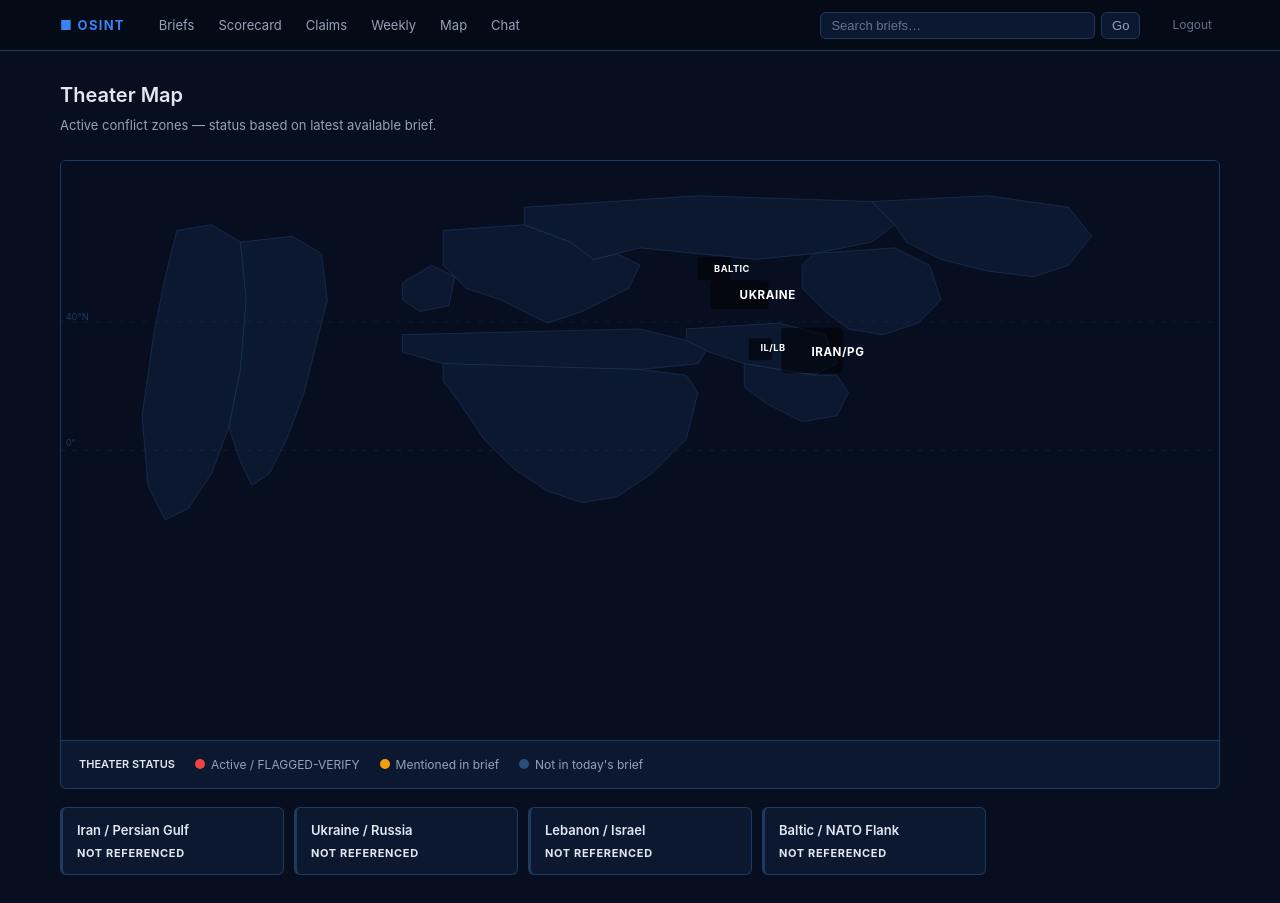
After one commit to eramolz23/osint-dashboard, a Flask app: template templates/map.html in a window 1280 px wide. The commit adds this page. Run offline with Flask 3, Linux system fonts and the light colour scheme; the template is opened without the code that fills it, so the values that code supplies are empty.

Commit message:
Add weekly rollups, claim kanban, and theater map
- /weekly lists all Weekly Rollups tab entries; /weekly/<id> renders full HTML assessment
- /claims rewritten as 3-column kanban: OPEN (amber), CONFIRMED (green), CONTRADICTED (red)
- /map shows SVG theater map with zone coloring based on today's brief content
- Weekly and Map added to nav

Co-Authored-By: Claude Sonnet 4.6 <noreply@anthropic.com>

```diff
--- a/app.py
+++ b/app.py
@@ -121,13 +121,10 @@ def scorecard():
 def claims():
     all_claims = sheets.get_claims()
 
-    status_filter = request.args.get("status", "").strip()
     category_filter = request.args.get("category", "").strip()
     priority_filter = request.args.get("priority", "").strip()
 
     filtered = all_claims
-    if status_filter:
-        filtered = [c for c in filtered if c.get("Status", "").upper() == status_filter.upper()]
     if category_filter:
         filtered = [c for c in filtered if c.get("Category", "").lower() == category_filter.lower()]
     if priority_filter:
@@ -135,19 +132,23 @@ def claims():
 
     filtered = sorted(filtered, key=lambda x: x.get("Date Added", ""), reverse=True)
 
-    all_statuses = sorted({c.get("Status", "") for c in all_claims if c.get("Status")})
+    open_claims        = [c for c in filtered if c.get("Status", "").upper() == "OPEN"]
+    confirmed_claims   = [c for c in filtered if c.get("Status", "").upper() == "CONFIRMED"]
+    contradicted_claims = [c for c in filtered if c.get("Status", "").upper() == "CONTRADICTED"]
+
     all_categories = sorted({c.get("Category", "") for c in all_claims if c.get("Category")})
     all_priorities = sorted({c.get("Priority", "") for c in all_claims if c.get("Priority")})
 
     return render_template(
         "claims.html",
-        claims=filtered,
-        all_statuses=all_statuses,
+        open_claims=open_claims,
+        confirmed_claims=confirmed_claims,
+        contradicted_claims=contradicted_claims,
         all_categories=all_categories,
         all_priorities=all_priorities,
-        status_filter=status_filter,
         category_filter=category_filter,
         priority_filter=priority_filter,
+        total=len(filtered),
     )
 
 
@@ -167,6 +168,80 @@ def search():
         ]
         results = sorted(results, key=lambda x: x.get("Date", ""), reverse=True)
     return render_template("search.html", results=results, q=q)
+
+
+# ── Weekly Rollups ────────────────────────────────────────────────────────────
+
+@app.route("/weekly")
+@require_auth
+def weekly():
+    rollups = sheets.get_weekly_rollups()
+    rollups = sorted(rollups, key=lambda x: x.get("Week Ending", ""), reverse=True)
+    return render_template("weekly.html", rollups=rollups)
+
+
+@app.route("/weekly/<int:row_index>")
+@require_auth
+def weekly_detail(row_index):
+    rollups = sheets.get_weekly_rollups()
+    match = next((r for r in rollups if r["_row_index"] == row_index), None)
+    if not match:
+        return render_template("error.html", message="Weekly rollup not found."), 404
+    return render_template("weekly_detail.html", rollup=match)
+
+
+# ── Theater Map ───────────────────────────────────────────────────────────────
+
+@app.route("/map")
+@require_auth
+def theater_map():
+    briefs = sheets.get_intel_log()
+    today_str = datetime.utcnow().strftime("%Y-%m-%d")
+
+    # Find today's brief (or most recent)
+    def parse_date(s):
+        for fmt in ("%B %d, %Y", "%B %d %Y", "%Y-%m-%d"):
+            try:
+                return datetime.strptime(s.strip(), fmt).date()
+            except ValueError:
+                pass
+        return None
+
+    briefs_dated = [(b, parse_date(b.get("Date", ""))) for b in briefs]
+    briefs_dated = [(b, d) for b, d in briefs_dated if d]
+    briefs_dated.sort(key=lambda x: x[1], reverse=True)
+
+    latest_brief, latest_date = briefs_dated[0] if briefs_dated else (None, None)
+
+    def theater_status(brief, keywords):
+        if not brief:
+            return "gray"
+        text = " ".join([
+            brief.get("TAC-INT Brief", ""),
+            brief.get("Wire News", ""),
+        ]).lower()
+        mentioned = any(k.lower() in text for k in keywords)
+        if not mentioned:
+            return "gray"
+        # Check if FLAGGED-VERIFY appears near any keyword
+        full = brief.get("TAC-INT Brief", "") + " " + brief.get("Wire News", "")
+        for k in keywords:
+            idx = full.lower().find(k.lower())
+            while idx != -1:
+                window = full[max(0, idx-200):idx+200]
+                if "FLAGGED-VERIFY" in window:
+                    return "red"
+                idx = full.lower().find(k.lower(), idx + 1)
+        return "amber"
+
+    theaters = {
+        "iran": theater_status(latest_brief, ["iran", "persian gulf", "hormuz", "irgc", "tehran"]),
+        "ukraine": theater_status(latest_brief, ["ukraine", "russia", "kyiv", "moscow", "zaporizhzhia", "kharkiv"]),
+        "israel": theater_status(latest_brief, ["israel", "lebanon", "gaza", "hezbollah", "hamas", "idf"]),
+        "baltic": theater_status(latest_brief, ["baltic", "nato", "finland", "estonia", "latvia", "lithuania", "poland"]),
+    }
+
+    return render_template("map.html", theaters=theaters, latest_date=latest_date)
 
 
 # ── Chat ──────────────────────────────────────────────────────────────────────
--- a/templates/base.html
+++ b/templates/base.html
@@ -179,6 +179,8 @@
       <a href="{{ url_for('index') }}" {% if request.endpoint == 'index' %}class="active"{% endif %}>Briefs</a>
       <a href="{{ url_for('scorecard') }}" {% if request.endpoint == 'scorecard' %}class="active"{% endif %}>Scorecard</a>
       <a href="{{ url_for('claims') }}" {% if request.endpoint == 'claims' %}class="active"{% endif %}>Claims</a>
+      <a href="{{ url_for('weekly') }}" {% if request.endpoint in ('weekly', 'weekly_detail') %}class="active"{% endif %}>Weekly</a>
+      <a href="{{ url_for('theater_map') }}" {% if request.endpoint == 'theater_map' %}class="active"{% endif %}>Map</a>
       <a href="{{ url_for('chat') }}" {% if request.endpoint == 'chat' %}class="active"{% endif %}>Chat</a>
     </div>
     <form class="nav-search" action="{{ url_for('search') }}" method="get">
--- /dev/null
+++ b/templates/map.html
@@ -0,0 +1,183 @@
+{% extends "base.html" %}
+{% block title %}Theater Map — OSINT{% endblock %}
+
+{% block head %}
+<style>
+  .map-wrap {
+    background: var(--surface);
+    border: 1px solid var(--border);
+    border-radius: var(--radius);
+    overflow: hidden;
+  }
+  .map-svg { width: 100%; height: auto; display: block; }
+
+  /* Theater zone fills */
+  .zone { opacity: 0.55; transition: opacity 0.2s; }
+  .zone:hover { opacity: 0.85; }
+  .zone-red    { fill: var(--red); }
+  .zone-amber  { fill: var(--amber); }
+  .zone-gray   { fill: var(--border-2); }
+
+  .zone-label {
+    font-size: 10px; font-weight: 700; fill: #fff;
+    letter-spacing: 0.05em; text-transform: uppercase;
+    pointer-events: none;
+  }
+
+  /* Legend */
+  .legend {
+    display: flex; gap: 20px; flex-wrap: wrap;
+    padding: 14px 18px; border-top: 1px solid var(--border);
+    font-size: 12px; color: var(--muted); align-items: center;
+  }
+  .legend-item { display: flex; align-items: center; gap: 6px; }
+  .legend-dot {
+    width: 10px; height: 10px; border-radius: 50%;
+    flex-shrink: 0;
+  }
+  .dot-red   { background: var(--red); }
+  .dot-amber { background: var(--amber); }
+  .dot-gray  { background: var(--border-2); }
+
+  .map-meta { font-size: 12px; color: var(--dim); margin-bottom: 14px; }
+
+  /* Theater status cards */
+  .theater-cards {
+    display: grid;
+    grid-template-columns: repeat(auto-fill, minmax(200px, 1fr));
+    gap: 10px;
+    margin-top: 18px;
+  }
+  .theater-card {
+    background: var(--surface);
+    border: 1px solid var(--border);
+    border-radius: var(--radius);
+    padding: 12px 14px;
+    border-left-width: 3px;
+  }
+  .theater-card.red   { border-left-color: var(--red); }
+  .theater-card.amber { border-left-color: var(--amber); }
+  .theater-card.gray  { border-left-color: var(--border-2); }
+  .theater-card-name  { font-size: 13px; font-weight: 600; margin-bottom: 4px; }
+  .theater-card-status { font-size: 11px; font-weight: 700; text-transform: uppercase; letter-spacing: 0.06em; }
+  .theater-card.red   .theater-card-status { color: var(--red); }
+  .theater-card.amber .theater-card-status { color: var(--amber); }
+  .theater-card.gray  .theater-card-status { color: var(--dim); }
+</style>
+{% endblock %}
+
+{% block content %}
+<div class="page-header">
+  <h1>Theater Map</h1>
+  <p class="map-meta">
+    Active conflict zones — status based on
+    {% if latest_date %}most recent brief ({{ latest_date.strftime('%B %-d, %Y') }}){% else %}latest available brief{% endif %}.
+  </p>
+</div>
+
+{# Equirectangular SVG: 1000×500, x=(lon+180)*2.778, y=(90-lat)*2.778 #}
+{# Theater approximate bounding boxes (lon_min, lon_max, lat_min, lat_max): #}
+{# Iran/PG:       44–63°E, 24–38°N  →  x=678–675 approx, computed below #}
+{# Ukraine:       22–40°E, 44–53°N  →  #}
+{# Lebanon/Israel: 34–37°E, 29–34°N #}
+{# Baltic:        18–28°E, 53–60°N  #}
+
+{% macro zone_class(status) %}zone zone-{{ status }}{% endmacro %}
+
+<div class="map-wrap">
+  <svg class="map-svg" viewBox="0 0 1000 500" xmlns="http://www.w3.org/2000/svg" aria-label="Theater map">
+    <!-- Ocean background -->
+    <rect width="1000" height="500" fill="#060e1f"/>
+
+    <!-- Simple landmass silhouettes (coarse polygons for key regions) -->
+    <!-- Europe -->
+    <polygon points="330,60 400,55 440,70 460,85 480,80 500,90 490,110 470,120 450,130 420,140 400,130 380,120 350,110 330,90" fill="#0b1830" stroke="#1e3a5f" stroke-width="0.5"/>
+    <!-- Iberian -->
+    <polygon points="295,105 320,90 340,100 335,125 310,130 295,120" fill="#0b1830" stroke="#1e3a5f" stroke-width="0.5"/>
+    <!-- North Africa -->
+    <polygon points="295,150 500,145 540,155 560,160 550,175 500,180 400,178 330,175 295,165" fill="#0b1830" stroke="#1e3a5f" stroke-width="0.5"/>
+    <!-- Middle East -->
+    <polygon points="540,145 620,140 660,150 670,175 650,185 620,180 590,175 560,165 540,155" fill="#0b1830" stroke="#1e3a5f" stroke-width="0.5"/>
+    <!-- Arabian Peninsula -->
+    <polygon points="590,175 650,185 670,185 680,200 670,220 640,225 610,210 590,195" fill="#0b1830" stroke="#1e3a5f" stroke-width="0.5"/>
+    <!-- Russia/Central Asia -->
+    <polygon points="400,40 550,30 700,35 720,55 700,70 650,80 600,85 550,80 500,75 460,85 440,70 400,55" fill="#0b1830" stroke="#1e3a5f" stroke-width="0.5"/>
+    <!-- Asia east -->
+    <polygon points="700,35 800,30 870,40 890,65 870,90 840,100 800,95 760,85 730,70 720,55" fill="#0b1830" stroke="#1e3a5f" stroke-width="0.5"/>
+    <!-- South Asia -->
+    <polygon points="650,80 720,75 750,90 760,120 740,140 710,150 680,145 660,130 640,110 640,90" fill="#0b1830" stroke="#1e3a5f" stroke-width="0.5"/>
+    <!-- Americas west coast rough -->
+    <polygon points="100,60 130,55 155,70 160,120 155,180 145,230 130,270 110,300 90,310 75,280 70,220 80,150 90,100" fill="#0b1830" stroke="#1e3a5f" stroke-width="0.5"/>
+    <!-- Americas east coast rough -->
+    <polygon points="155,70 200,65 225,80 230,120 220,160 210,200 195,240 180,270 165,280 155,260 145,230 155,180 160,120" fill="#0b1830" stroke="#1e3a5f" stroke-width="0.5"/>
+    <!-- Sub-Saharan Africa -->
+    <polygon points="330,175 500,180 540,185 550,200 540,240 510,270 480,290 450,295 420,285 390,265 365,240 345,210 330,190" fill="#0b1830" stroke="#1e3a5f" stroke-width="0.5"/>
+
+    <!-- ═══ THEATER ZONES (on top of landmass) ═══ -->
+
+    <!-- Iran / Persian Gulf  lon 44-63°E, lat 24-38°N
+         x: (44+180)*2.778=622  (63+180)*2.778=675
+         y: (90-38)*2.778=144   (90-24)*2.778=183 -->
+    <rect class="{{ zone_class(theaters.iran) }}"
+          x="622" y="144" width="53" height="39" rx="3"
+          aria-label="Iran / Persian Gulf"/>
+    <text class="zone-label" x="648" y="168">Iran/PG</text>
+
+    <!-- Ukraine / Russia  lon 22-40°E, lat 44-53°N
+         x: (22+180)*2.778=561  (40+180)*2.778=611
+         y: (90-53)*2.778=103   (90-44)*2.778=128 -->
+    <rect class="{{ zone_class(theaters.ukraine) }}"
+          x="561" y="103" width="50" height="25" rx="3"
+          aria-label="Ukraine / Russia"/>
+    <text class="zone-label" x="586" y="119">Ukraine</text>
+
+    <!-- Lebanon / Israel  lon 34-37°E, lat 29-34°N
+         x: (34+180)*2.778=594  (37+180)*2.778=603
+         y: (90-34)*2.778=156   (90-29)*2.778=169 -->
+    <rect class="{{ zone_class(theaters.israel) }}"
+          x="594" y="153" width="20" height="19" rx="2"
+          aria-label="Lebanon / Israel"/>
+    <text class="zone-label" x="604" y="164" style="font-size:8px">IL/LB</text>
+
+    <!-- Baltic States  lon 18-28°E, lat 53-60°N
+         x: (18+180)*2.778=550  (28+180)*2.778=578
+         y: (90-60)*2.778=83    (90-53)*2.778=103 -->
+    <rect class="{{ zone_class(theaters.baltic) }}"
+          x="550" y="83" width="28" height="20" rx="2"
+          aria-label="Baltic States"/>
+    <text class="zone-label" x="564" y="96" style="font-size:8px">Baltic</text>
+
+    <!-- Compass / grid lines (subtle) -->
+    <line x1="0" y1="139" x2="1000" y2="139" stroke="#1e3a5f" stroke-width="0.3" stroke-dasharray="4,6"/> <!-- equator approx lat=40 -->
+    <line x1="0" y1="250" x2="1000" y2="250" stroke="#1e3a5f" stroke-width="0.3" stroke-dasharray="4,6"/> <!-- equator -->
+    <text x="4" y="246" fill="#1e3a5f" font-size="8">0°</text>
+    <text x="4" y="137" fill="#1e3a5f" font-size="8">40°N</text>
+  </svg>
+
+  <div class="legend">
+    <span style="font-size:11px;font-weight:600;color:var(--text)">THEATER STATUS</span>
+    <div class="legend-item"><div class="legend-dot dot-red"></div> Active / FLAGGED-VERIFY</div>
+    <div class="legend-item"><div class="legend-dot dot-amber"></div> Mentioned in brief</div>
+    <div class="legend-item"><div class="legend-dot dot-gray"></div> Not in today's brief</div>
+  </div>
+</div>
+
+<div class="theater-cards">
+  {% set theater_info = [
+    ('iran',    'Iran / Persian Gulf',   theaters.iran),
+    ('ukraine', 'Ukraine / Russia',      theaters.ukraine),
+    ('israel',  'Lebanon / Israel',      theaters.israel),
+    ('baltic',  'Baltic / NATO Flank',   theaters.baltic),
+  ] %}
+  {% for key, name, status in theater_info %}
+  <div class="theater-card {{ status }}">
+    <div class="theater-card-name">{{ name }}</div>
+    <div class="theater-card-status">
+      {% if status == 'red' %}Active — Flagged Verify
+      {% elif status == 'amber' %}Mentioned
+      {% else %}Not Referenced{% endif %}
+    </div>
+  </div>
+  {% endfor %}
+</div>
+{% endblock %}
```
Also changed, not shown: templates/claims.html (+133 -57 lines), templates/weekly.html (added, +54 -0 lines), templates/weekly_detail.html (added, +59 -0 lines).
